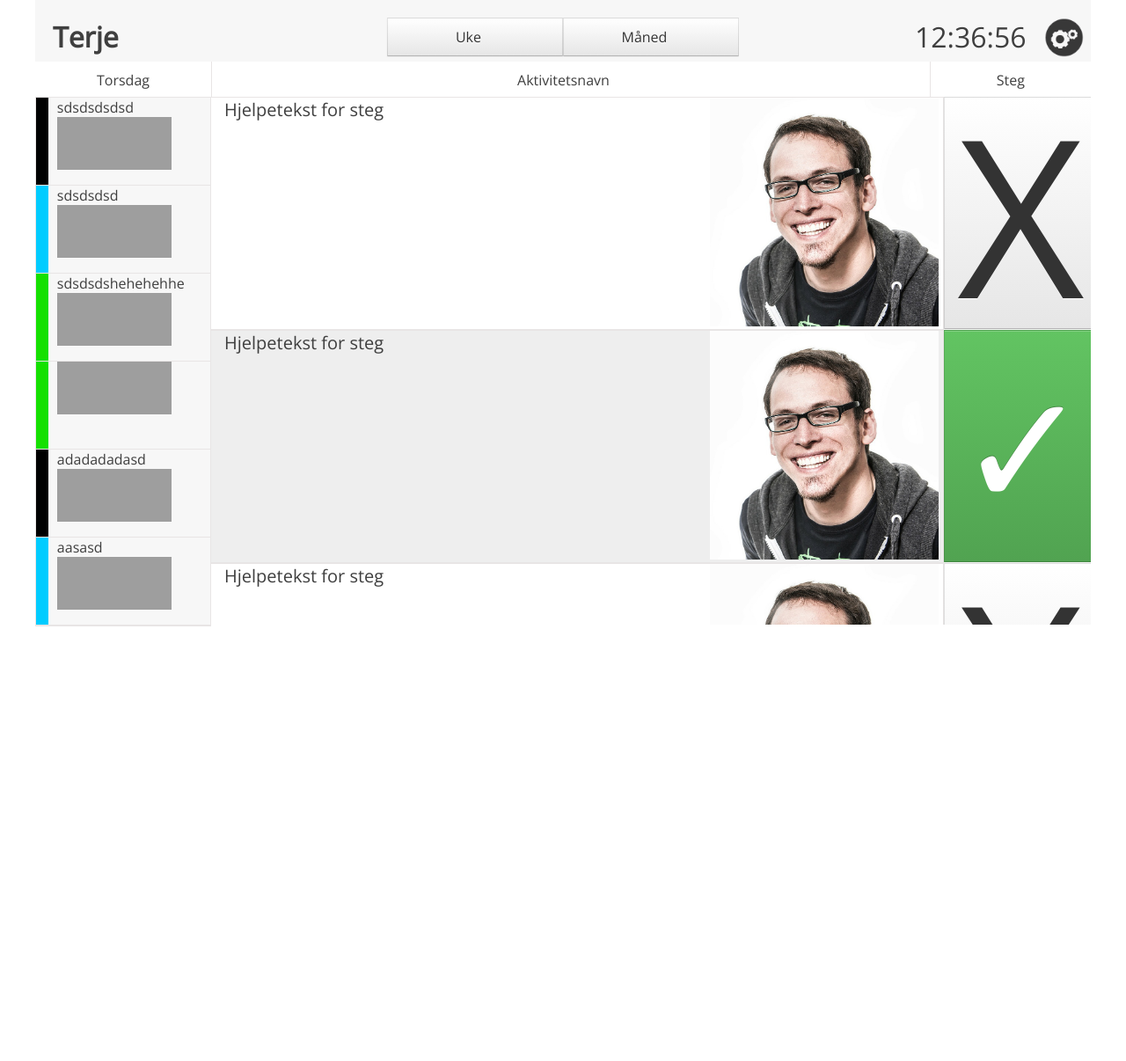
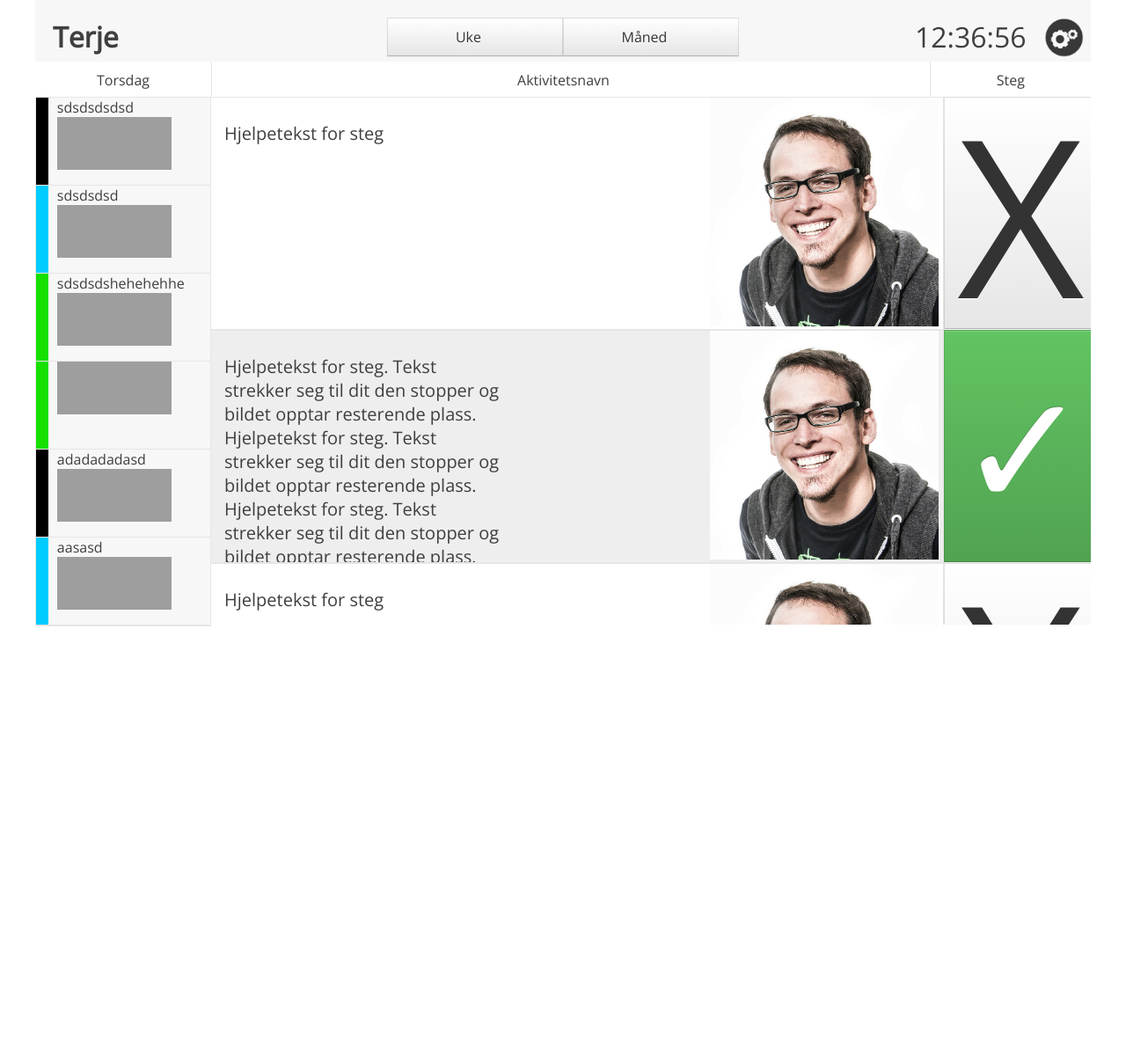
Before and after one commit to kristofferylvenwestgaard/Bachelor_PlaNet, a PHP site: page /dagsplanUtkast2.php in a window 1280 px wide. Shown: the top 1206 px of the page at 88% size. Run offline with PHP 8.4, Linux system fonts and the light colour scheme; data comes from the database, SQL or seed files in the repository; grey boxes are pictures that could not be loaded.

Commit message:
tekstgreier og tillater overflow i tekstboks

```diff
--- a/PlaNet_NetApp/css/style.css
+++ b/PlaNet_NetApp/css/style.css
@@ -1271,13 +1271,14 @@ position: relative;
 .tekstOmrade
 {
 border-style: solid;
-text-indent: 15px;
 font-size: 20px;
+padding-left: 15px;
 height: 263px;
 border-width: 1px;
 border-right: 0px;
 border-left: 0px;
 border-color: #e8e5e5;
+overflow-y:auto;
 }
 
 .bildeOmrade
--- a/PlaNet_NetApp/dagsplanUtkast2.php
+++ b/PlaNet_NetApp/dagsplanUtkast2.php
@@ -60,7 +60,7 @@
 
 	<div class=" container dpBoks">
 	<div class="col-4-12">
-           <div class="tekstOmrade">Hjelpetekst for steg</div>
+           <div class="tekstOmrade"></br>Hjelpetekst for steg</div>
     </div>
 
     <div class="col-6-12">
@@ -76,11 +76,14 @@
 
 
     <div class="col-4-12">
-           <div class="tekstOmrade bakgrunnSkille">Hjelpetekst for steg</div>
+           <div class="tekstOmrade bakgrunnSkille"></br>Hjelpetekst for steg. Tekst strekker seg til dit den stopper og bildet opptar resterende plass. Hjelpetekst for steg. Tekst strekker seg til dit den stopper og bildet opptar resterende plass.
+           	Hjelpetekst for steg. Tekst strekker seg til dit den stopper og bildet opptar resterende plass.
+           Hjelpetekst for steg. Tekst strekker seg til dit den stopper og bildet opptar resterende plass
+       Hjelpetekst for steg. Tekst strekker seg til dit den stopper og bildet opptar resterende plass</div>
     </div>
 
     <div class="col-6-12">
-           <div class="bildeOmrade bakgrunnSkille"><img src="img/terje.jpg" width="260px" height="260px" float="right" alt="admin"/></div>
+           <div class="bildeOmrade bakgrunnSkille"><img src="img/terje.jpg" width="260px" height="260px" alt="admin"/></div>
     </div>
 
     <div class="col-2-12">
@@ -94,7 +97,7 @@
 
 
     <div class="col-4-12">
-           <div class="tekstOmrade">Hjelpetekst for steg</div>
+           <div class="tekstOmrade"></br>Hjelpetekst for steg</div>
     </div>
 
     <div class="col-6-12">
@@ -110,7 +113,7 @@
 
 
     <div class="col-4-12">
-           <div class="tekstOmrade bakgrunnSkille">Hjelpetekst for steg</div>
+           <div class="tekstOmrade bakgrunnSkille"></br>Hjelpetekst for steg</div>
     </div>
 
     <div class="col-6-12">
```
